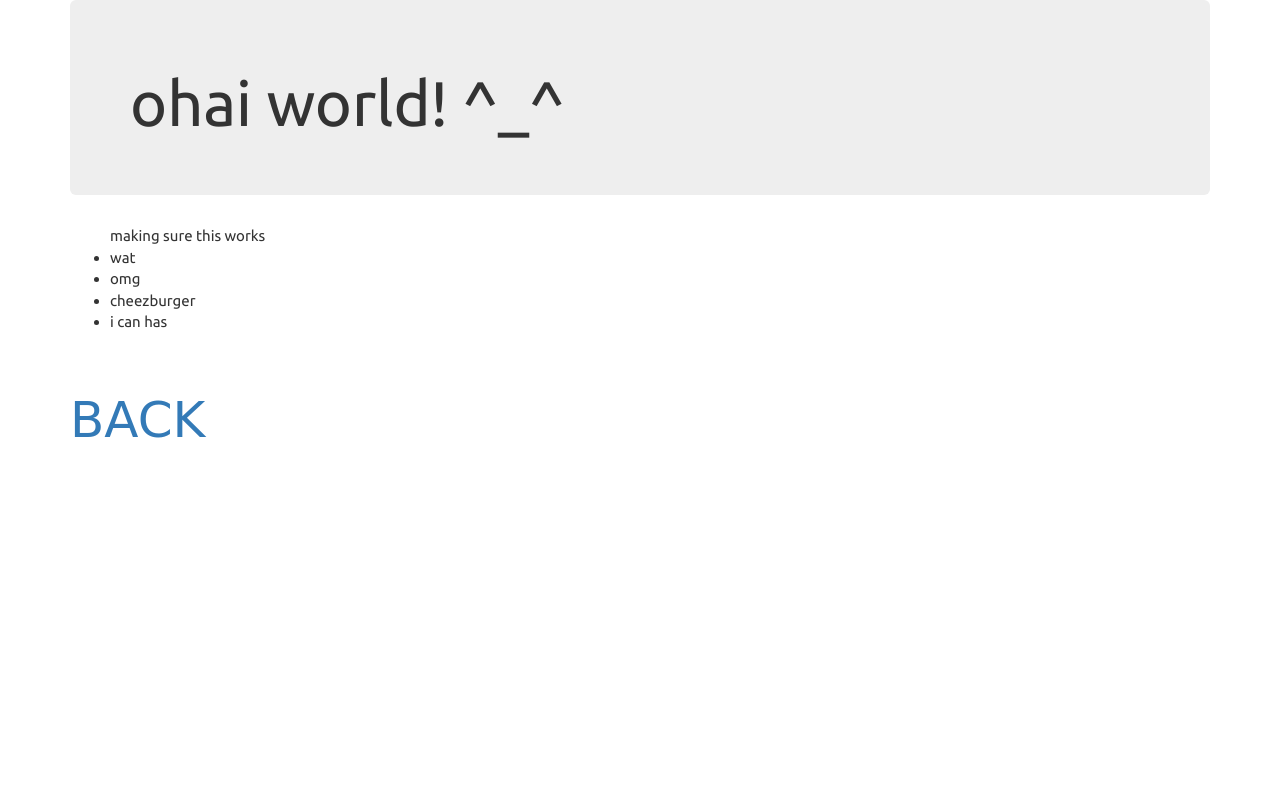
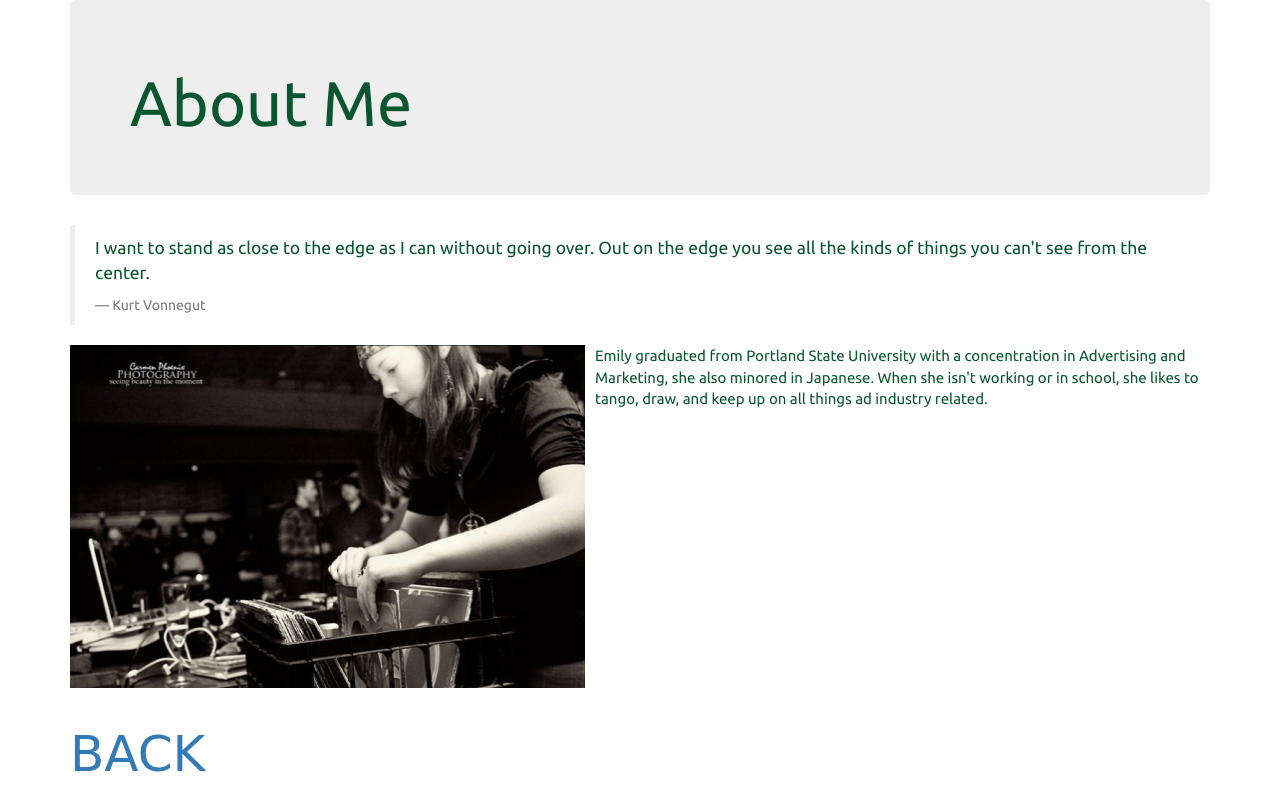
Before and after one commit to emilyjimenez/portfolio, a plain HTML site: page aboutme.html in a window 1280 px wide. Drawn offline with nearby package versions, Linux system fonts and the light colour scheme; a web font is replaced by a local one.

Commit message:
add dj picture, build about me page,change body font color to green, change link hover style.

```diff
--- a/aboutme.html
+++ b/aboutme.html
@@ -4,19 +4,24 @@
     <link rel="stylesheet" href="https://maxcdn.bootstrapcdn.com/bootstrap/3.3.7/css/bootstrap.min.css"integrity="sha384-BVYiiSIFeK1dGmJRAkycuHAHRg32OmUcww7on3RYdg4Va+PmSTsz/K68vbdEjh4u" crossorigin="anonymous">
     <link href="https://fonts.googleapis.com/css?family=Libre+Barcode+39+Text|Ubuntu:400,700" rel="stylesheet">
     <link href="css/styles.css" rel="stylesheet" type="text/css">
-    <title>EWJ - Anvil Media</title>
+    <title>EWJ - About Me</title>
   </head>
   <body>
     <div class="container">
       <div class="jumbotron">
-        <h1>ohai world! ^_^</h1>
+        <h1>About Me</h1>
       </div>
-      <ul> making sure this works
-        <li>wat</li>
-        <li>omg</li>
-        <li>cheezburger</li>
-        <li>i can has</li>
-      </ul>
+      <blockquote>
+        <p>I want to stand as close to the edge as I can without going over. Out on the edge you see all the kinds of things you can't see from the center.<p><footer>Kurt Vonnegut</footer>
+      </blockquote>
+      <img src="img/dj.png" alt="dj pic" width="515" height="343" style="float:left;margin-right:10px;">
+      <p>Emily graduated from Portland State University with a concentration in Advertising and Marketing, she also minored in Japanese. When she isn't working or in school, she likes to tango, draw, and keep up on all things ad industry related.</p>
+      <br></br>
+      <br></br>
+      <br></br>
+      <br></br>
+      <br></br>
+      <br></br>
       <br></br>
       <div class="footer">
         <a href="index.html"><p>BACK</p></a>
--- a/css/styles.css
+++ b/css/styles.css
@@ -1,18 +1,20 @@
+a:hover {
+  text-decoration: none;
+}
+
 body {
   font-family: 'Ubuntu',sans-serif;
   font-size: 15px;
+  color: #0a5631;
 }
 
 .footer {
   font-family: 'Libre Barcode 39 Text', cursive;
-  font-size: 50px
+  font-size: 50px;
+  color: #0a5631;
 }
 
 .rowspadded {
   margin-top: 20px;
   margin-bottom: 20px;
 }
-
-a:hover {
-  text-decoration: none;
-}
```
Also changed, not shown: img/dj.png (added).
